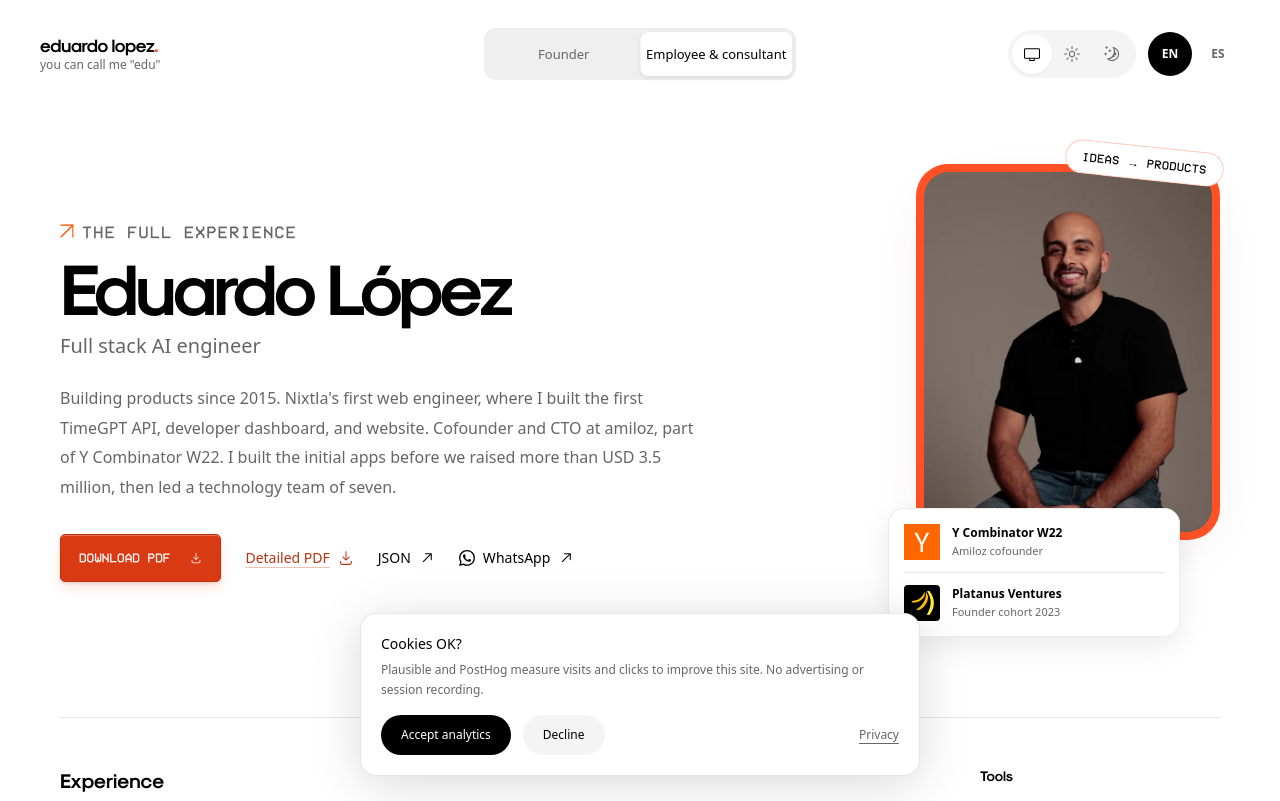
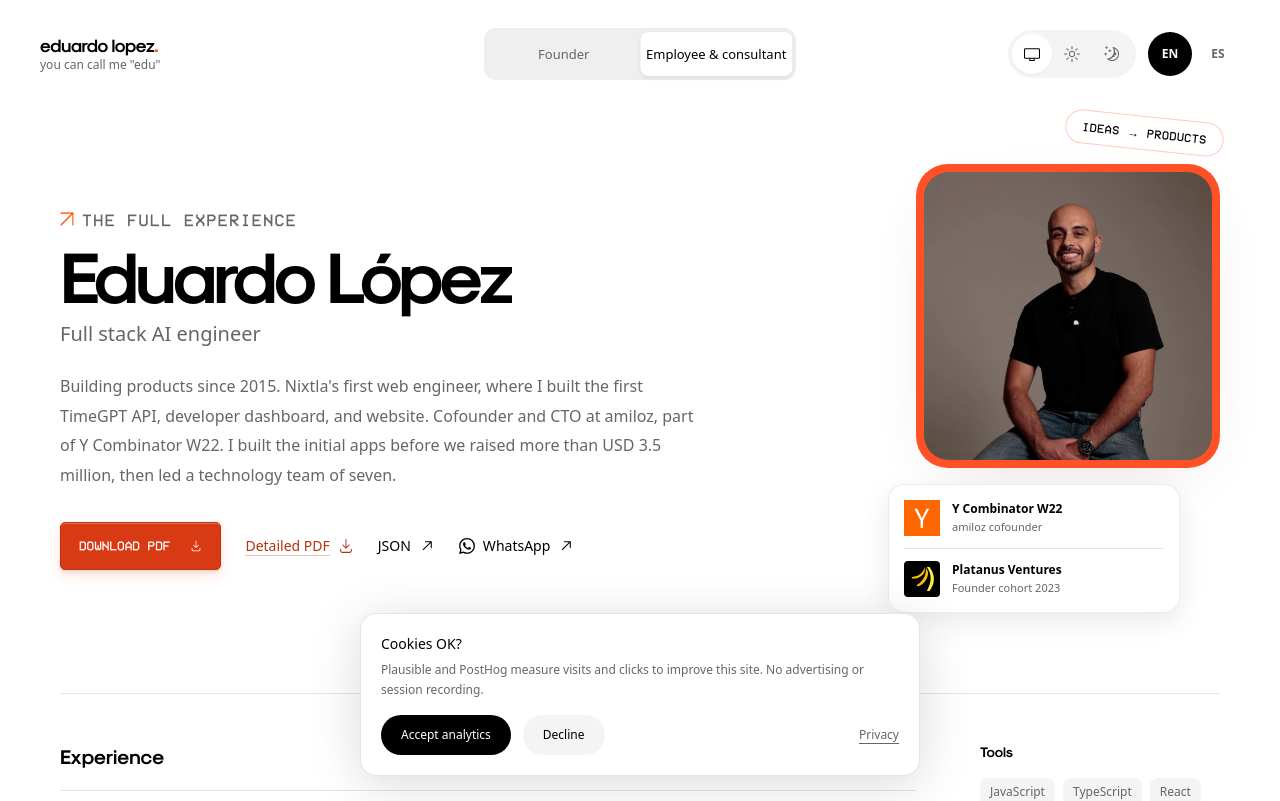
Before and after one commit to loama/personal-portfolio, a Next.js app: page /en/resume/employee in a window 1280 px wide. Shown: the top 801 px of the page. Built offline with nearby package versions, Linux system fonts and the light colour scheme.

Commit message:
fix(profile): display the original portrait without cropping

```diff
--- a/src/components/portrait.tsx
+++ b/src/components/portrait.tsx
@@ -1,25 +1,26 @@
 import Image from "next/image";
 import type { Locale } from "@/lib/site";
+import portraitImage from "../../public/images/eduardo-linkedin.webp";
 
 export function Portrait({ locale }: { locale: Locale }) {
   const es = locale === "es";
 
   return <div className="portrait-enter relative mx-auto w-full max-w-[304px]">
     <div className="portrait-shell rounded-[2rem] p-2">
-      <div className="relative aspect-[4/5] overflow-hidden rounded-[1.55rem]">
-        <Image src="/images/eduardo-linkedin.webp" alt="Eduardo López" fill priority sizes="(min-width: 344px) 288px, calc(100vw - 56px)" className="object-cover" />
+      <div className="overflow-hidden rounded-[1.55rem]">
+        <Image src={portraitImage} alt="Eduardo López" priority sizes="(min-width: 344px) 288px, calc(100vw - 56px)" className="block h-auto w-full object-contain" />
       </div>
     </div>
-    <div className="founder-note relative -mt-8 ml-4 mr-4 grid gap-3 rounded-2xl px-4 py-4 sm:ml-[-28px] sm:mr-10">
+    <div className="founder-note relative ml-4 mr-4 mt-4 grid gap-3 rounded-2xl px-4 py-4 sm:ml-[-28px] sm:mr-10">
       <div className="flex items-center gap-3">
         <Image src="/images/y-combinator.svg" alt="Y Combinator" width={36} height={36} className="h-9 w-9 flex-none" />
-        <span><span className="block text-xs font-semibold">Y Combinator W22</span><span className="mt-0.5 block text-[11px] text-muted">{es ? "Cofundador de Amiloz" : "Amiloz cofounder"}</span></span>
+        <span><span className="block text-xs font-semibold">Y Combinator W22</span><span className="mt-0.5 block text-[11px] text-muted">{es ? "Cofundador de amiloz" : "amiloz cofounder"}</span></span>
       </div>
       <div className="flex items-center gap-3 border-t border-ink/10 pt-3">
         <Image src="/images/platanus.svg" alt="Platanus Ventures" width={36} height={36} className="h-9 w-9 flex-none rounded bg-black p-1.5" />
         <span><span className="block text-xs font-semibold">Platanus Ventures</span><span className="mt-0.5 block text-[11px] text-muted">{es ? "Generación de fundadores 2023" : "Founder cohort 2023"}</span></span>
       </div>
     </div>
-    <span className="absolute -right-1 top-[-18px] hidden rotate-6 rounded-full border border-brand/30 bg-paper px-4 py-2 font-action text-xs uppercase tracking-[.04em] text-ink sm:block">{es ? "ideas → productos" : "ideas → products"}</span>
+    <span className="absolute -right-1 -top-12 hidden rotate-6 rounded-full border border-brand/30 bg-paper px-4 py-2 font-action text-xs uppercase tracking-[.04em] text-ink sm:block">{es ? "ideas → productos" : "ideas → products"}</span>
   </div>;
 }
```
Also changed, not shown: scripts/generate-brand.ts (+9 -4 lines), public/images/eduardo-linkedin.webp, public/og.png.
